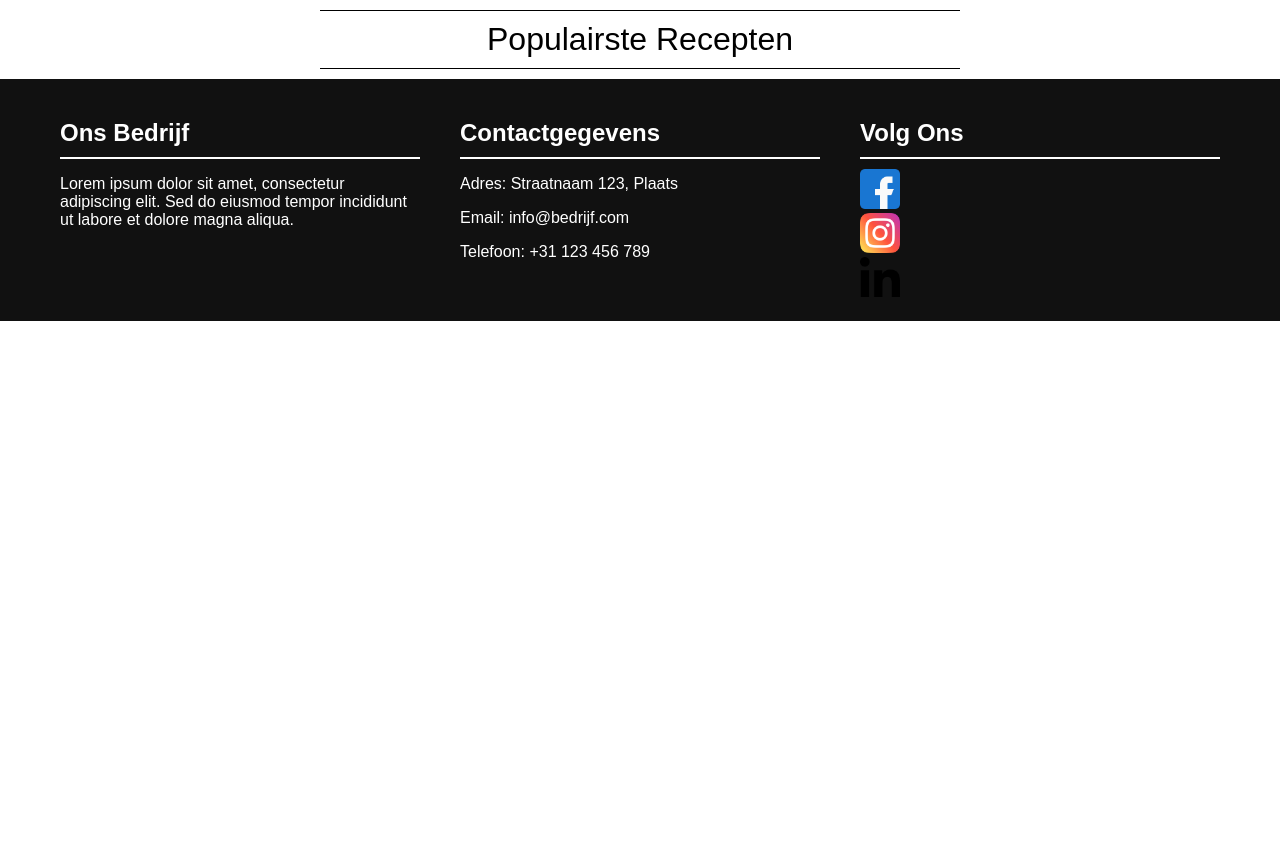
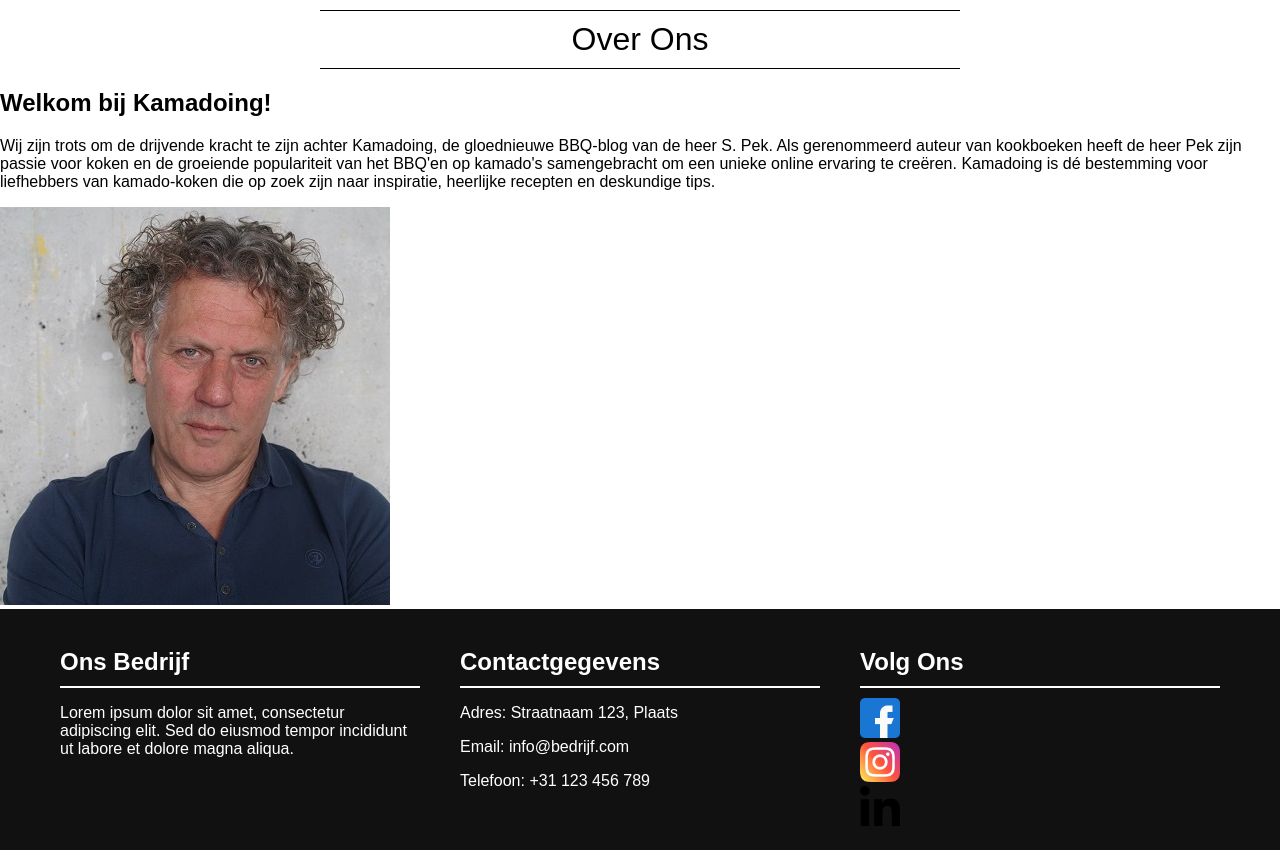
Before and after one commit to 2023leerjaar2/2swd4-g4, a PHP site: page /over_ons.html in a window 1280 px wide. Shown: the part 108-958 px from the top of the page. Before the commit the page ends 429 px from the top, so only its background shows below. Run offline with PHP 8.4, Linux system fonts and the light colour scheme.

Commit message:
aanpassing layout

```diff
--- a/website/over_ons.html
+++ b/website/over_ons.html
@@ -22,10 +22,25 @@
 </header>
 
 <section>
-    <div class="styled-line"></div>
-    <div class="center-text">Populairste Recepten</div>
-    <div class="styled-line"></div>
-  </section>
+  <div class="styled-line"></div>
+  <div class="center-text">Over Ons</div>
+  <div class="styled-line"></div>
+</section>
+
+<section class="over">
+    <h1>Welkom bij Kamadoing!</h1>
+<p class="tekst_over">
+    Wij zijn trots om de drijvende kracht te zijn achter Kamadoing,
+    de gloednieuwe BBQ-blog van de heer S. Pek. Als gerenommeerd
+    auteur van kookboeken heeft de heer Pek zijn passie voor
+    koken en de groeiende populariteit van het BBQ'en op kamado's
+    samengebracht om een unieke online ervaring te creëren. Kamadoing
+    is dé bestemming voor liefhebbers van kamado-koken die op zoek
+    zijn naar inspiratie, heerlijke recepten en deskundige tips.
+</p>
+<img src="image/Foto-Kees-podcast-kleur11.jpg" alt="kees van der spek" class="kees">
+</section>
+
 
 
 <footer class="foot">
```
Also changed, not shown: website/css/over_ons.css (+21 -0 lines), website/image/Foto-Kees-podcast-kleur11.jpg (added).
